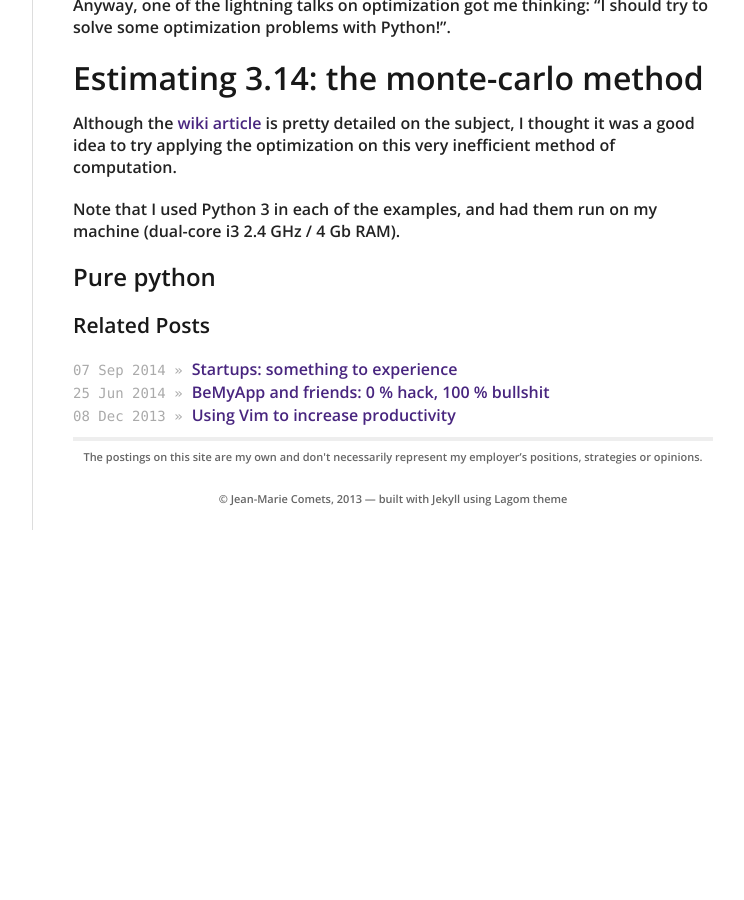
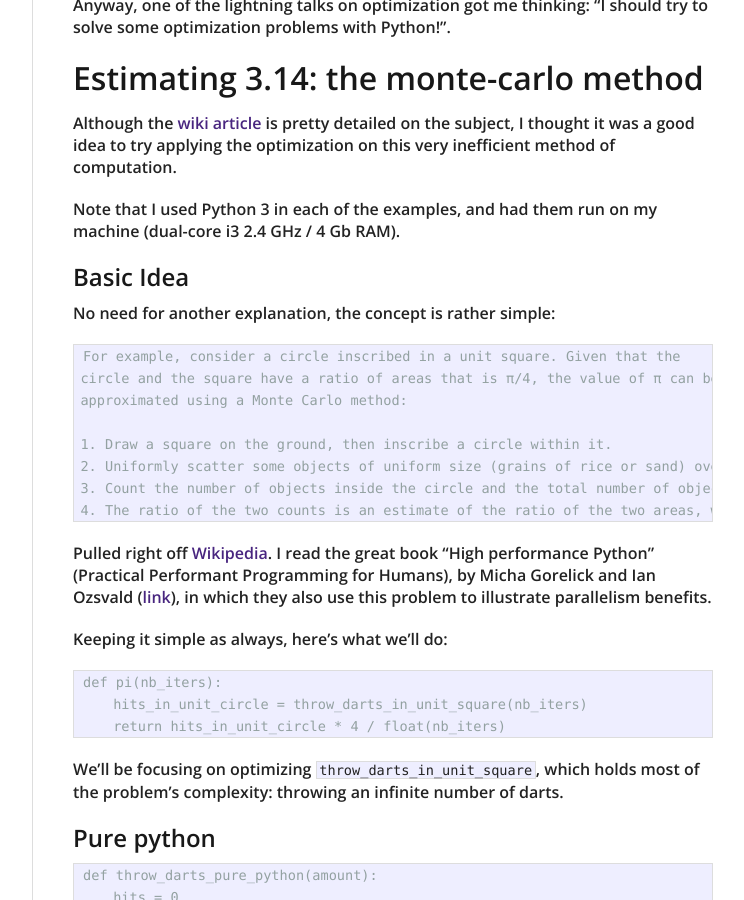
Before and after one commit to jmcomets/jmcomets.github.io, a Jekyll site: the page built from _posts/2014-10-28-estimating-pi-with-python.md, in a window 1280 px wide and 900 px high, scrolled down 346 px. Shown: the whole window, without its empty margins (378-1122 px from the left). Built offline with Jekyll 4.4.1, drawn with Linux system fonts in a browser that asks for light colours; nearby versions of some CDN libraries; before the commit the page ends 907 px from its top, so only the background shows below that; some of the changed text lies outside the part shown.

Commit message:
Introduction to monte carlo

```diff
--- a/_posts/2014-10-28-estimating-pi-with-python.md
+++ b/_posts/2014-10-28-estimating-pi-with-python.md
@@ -26,4 +26,40 @@ the optimization on this very inefficient method of computation.
 Note that I used Python 3 in each of the examples, and had them run on my
 machine (dual-core i3 2.4 GHz / 4 Gb RAM).
 
+## Basic Idea
+
+No need for another explanation, the concept is rather simple:
+
+    For example, consider a circle inscribed in a unit square. Given that the
+    circle and the square have a ratio of areas that is π/4, the value of π can be
+    approximated using a Monte Carlo method:
+
+    1. Draw a square on the ground, then inscribe a circle within it.
+    2. Uniformly scatter some objects of uniform size (grains of rice or sand) over the square.
+    3. Count the number of objects inside the circle and the total number of objects.
+    4. The ratio of the two counts is an estimate of the ratio of the two areas, which is π/4. Multiply the result by 4 to estimate π.
+
+Pulled right off [Wikipedia](http://en.wikipedia.org/wiki/Monte_Carlo_method).
+I read the great book "High performance Python" (Practical Performant
+Programming for Humans), by Micha Gorelick and Ian Ozsvald
+([link](http://shop.oreilly.com/product/0636920028963.do)), in which they also
+use this problem to illustrate parallelism benefits.
+
+Keeping it simple as always, here's what we'll do:
+
+    def pi(nb_iters):
+        hits_in_unit_circle = throw_darts_in_unit_square(nb_iters)
+        return hits_in_unit_circle * 4 / float(nb_iters)
+
+We'll be focusing on optimizing `throw_darts_in_unit_square`, which holds most
+of the problem's complexity: throwing an infinite number of darts.
+
 ## Pure python
+
+    def throw_darts_pure_python(amount):
+        hits = 0
+        for _ in range(int(amount)):
+            x = random.uniform(0, 1)
+            y = random.uniform(0, 1)
+            hits += x**2 + y**2 <= 1
+        return hits
```
